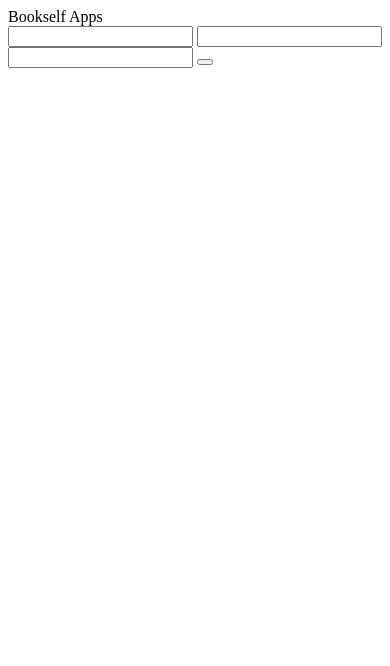
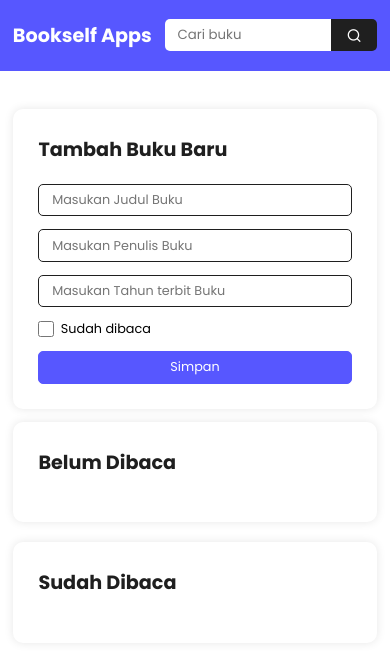
Before and after one commit to fyaja/bookself-app, a plain HTML site: page index.html in a window 390 px wide. Drawn offline with nearby package versions, Linux system fonts and the light colour scheme; files that its build step writes are made by us from their sources.

Commit message:
add html, css and responsive layout

```diff
--- a/index.html
+++ b/index.html
@@ -5,26 +5,55 @@
   <meta charset="UTF-8">
   <meta name="viewport" content="width=device-width, initial-scale=1.0">
   <title>Bookself-app-sederhana</title>
-  <!-- CSS -->
-  <link rel="stylesheet" href="styles/style.css">
   <!-- ICON -->
   <link href="https://cdn.jsdelivr.net/npm/remixicon@4.3.0/fonts/remixicon.css" rel="stylesheet" />
+  <!-- FONT -->
+  <link rel="preconnect" href="https://fonts.googleapis.com">
+  <link rel="preconnect" href="https://fonts.gstatic.com" crossorigin>
+  <link
+    href="https://fonts.googleapis.com/css2?family=Poppins:ital,wght@0,100;0,200;0,300;0,400;0,500;0,600;0,700;0,800;0,900;1,100;1,200;1,300;1,400;1,500;1,600;1,700;1,800;1,900&display=swap"
+    rel="stylesheet">
+  <!-- CSS -->
+  <link rel="stylesheet" href="style/style.css">
 </head>
 
 <body>
   <header>
-    <div class="logo">Bookself Apps</div>
+    <div class="container header-container">
+      <h1 class="logo">Bookself Apps</h1>
+      <div class="search-div">
+        <input type="text" id="search-input" placeholder="Cari buku">
+        <button id="search-btn">
+          <i class="ri-search-line"></i>
+        </button>
+      </div>
+    </div>
   </header>
 
-  <div class="container">
-    <form class="form" id="form">
-      <input type="text" id="form-input">
-      <input type="text" id="form-input">
-      <input type="text" id="form-input">
-      <button></button>
-    </form>
-  </div>
+  <main class="container">
+    <div class="addbook-div">
+      <h2>Tambah Buku Baru</h2>
+      <form class="form" id="form">
+        <input type="text" id="book-title-input" placeholder="Masukan Judul Buku">
+        <input type="text" id="book-writer-input" placeholder="Masukan Penulis Buku">
+        <input type="number" id="publication-year-input" placeholder="Masukan Tahun terbit Buku">
+        <div class="check-box">
+          <input type="checkbox" id="check-box-input">
+          <p>Sudah dibaca</p>
+        </div>
+        <button>Simpan</button>
+      </form>
+    </div>
 
+    <div class="content-right">
+      <div class="book-div">
+        <h2>Belum Dibaca</h2>
+      </div>
+      <div class="book-div">
+        <h2>Sudah Dibaca</h2>
+      </div>
+    </div>
+  </main>
   <script src="javascript/main.js"></script>
 </body>
 
--- a/style/style.css
+++ b/style/style.css
@@ -0,0 +1,234 @@
+:root{
+  --text: rgb(31, 31, 31);
+  --primary: white;
+  --background:  rgb(87, 87, 255);
+  --font: "Poppins", sans-serif;
+}
+
+*{
+  margin: 0;
+  padding: 0;
+  box-sizing: border-box;
+  font-family: var(--font);
+}
+
+.container{
+  max-width: 1140px;
+  margin-inline: auto;
+  padding-inline: 1rem;
+}
+
+button{
+  cursor: pointer;
+}
+
+/* header */
+header{
+  background-color: var(--background);
+  padding-block: 1.5rem;
+}
+
+.header-container{
+  display: flex;
+  align-items: center;
+  justify-content: space-between;
+}
+
+.header-container h1{
+  color: var(--primary);
+  font-size: 1.5rem;
+}
+
+.header-container .search-div{
+  display: flex;
+}
+
+.header-container #search-btn{
+  font-size: 1.2rem;
+  color: var(--primary);
+  background-color: var(--text);
+  padding: 0.3em 1em;
+  border: none;
+  border-top-right-radius: 5px;
+  border-bottom-right-radius: 5px;
+  margin-left: -1px;
+}
+
+.header-container #search-btn:hover{
+  color: rgb(215, 215, 215);
+  background-color: rgb(27, 27, 27);
+}
+
+.header-container #search-input{
+  max-width: 500px;
+  padding-left: 1rem;
+  border: none;
+  border-top-left-radius: 5px;
+  border-bottom-left-radius: 5px;
+}
+
+.header-container #search-input:focus{
+  outline: none;
+  background-color: rgb(238, 238, 255);
+}
+
+/* main */
+main{
+  margin-top: 3rem;
+  display: flex;
+  gap: 1rem;
+}
+
+.addbook-div{
+  flex: 1;
+  padding: 2em;
+  box-shadow: 0px 0px 10px rgba(0, 0, 0, 0.1);
+  border-radius: 10px;
+  align-self: flex-start;
+}
+
+.addbook-div h2, .book-div h2{
+  font-size: 1.5rem;
+  margin-bottom: 20px;
+  color: var(--text);
+}
+
+.addbook-div form{
+  display: flex;
+  flex-direction: column;
+  gap: 1rem;
+}
+
+form input, form button{
+  border-radius: 5px;
+}
+
+form input{
+  border: 1px solid var(--text);
+  font-size: 1rem;
+  padding: 0.5em 1em;
+  color: var(--text);
+}
+
+.check-box{
+  display: flex;
+  align-items: center;
+  gap: 0.5rem;
+}
+
+.check-box #check-box-input{
+  width: 16px;
+  height: 16px;
+}
+
+.check-box #check-box-input:checked{
+  background-color: var(--background);
+}
+
+.check-box p{
+  color: var(--font);
+}
+
+form input:focus{
+  outline: none;
+  border: 1px solid var(--background);
+  background-color: rgb(238, 238, 255);
+}
+
+form button{
+  border: 1px solid var(--background);
+  font-size: 1rem;
+  color: var(--primary);
+  background-color: var(--background);
+  padding: 0.5em 1em;
+  transition: all 0.15s;
+}
+
+form button:hover{
+  border: 1px solid var(--background);
+  color: var(--background);
+  background-color: var(--primary);
+}
+
+.content-right{
+  flex: 2;
+}
+
+.book-div{
+  margin-bottom: 20px;
+  padding: 2em;
+  box-shadow: 0px 0px 10px rgba(0, 0, 0, 0.1);
+  border-radius: 10px;
+}
+
+/* div yang akan ditambahkan */
+.read-container{
+  display: flex;
+  align-items: center;
+  justify-content: space-between;
+  padding: 1em;
+  border-radius: 10px;
+  box-shadow: 0px 0px 10px rgba(0, 0, 0, 0.1);
+  color: var(--font);
+}
+
+.read-container .buttons{
+  display: flex;
+  gap: 1rem;
+}
+
+.buttons button{
+  border: none;
+  color: white;
+  font-size: 1rem;
+  padding: 0.5em 0.8em;
+  border-radius: 50%;
+}
+
+.buttons .check{
+  background-color: rgb(0, 202, 0);
+}
+
+.buttons .delete{
+  background-color: red;
+}
+
+.buttons .undo{
+  background-color: rgb(87, 87, 87);
+}
+
+/* responsive */
+@media screen and (max-width: 768px) {
+  html{
+    font-size: 70%;
+  }
+}
+
+@media screen and (max-width: 568px) {
+  html{
+    font-size: 80%;
+  }
+
+  .header-container{
+    justify-content: flex-start;
+    gap: 1rem;
+    flex-wrap: wrap;
+  }
+
+  .header-container .search-div, .content-right{
+    flex: 1;
+  }
+
+  .header-container #search-input{
+    width: 0;
+    flex: 1;
+  }
+
+  main{
+    flex-direction: column;
+  }
+
+  .addbook-div{
+    align-self: normal;
+  }
+}
```
Also changed, not shown: text.txt (added).
